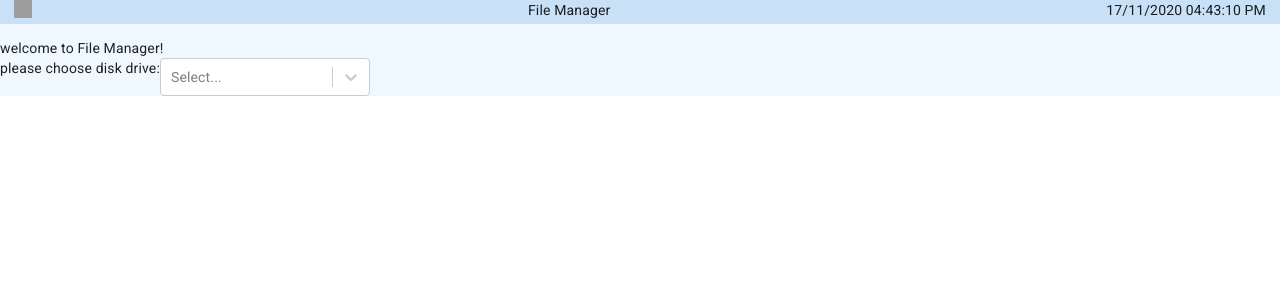
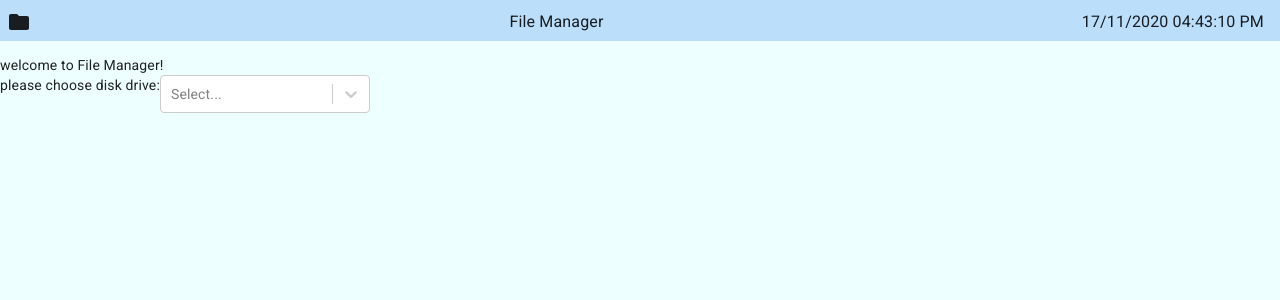
Before and after one commit to dinzone/file-manager, a React (Create React App) app in the folder client/: page / in a window 1280 px wide. Shown: the top 300 px of the page. Built offline with nearby package versions, Linux system fonts and the light colour scheme; grey boxes are pictures that could not be loaded.

Commit message:
make the navBar with material ui

```diff
--- a/client/src/App.js
+++ b/client/src/App.js
@@ -1,8 +1,8 @@
-import {Provider} from 'react-redux';
-
+import { Provider } from 'react-redux';
 import store from './redux/store';
 
-import styled from 'styled-components';
+import { Box } from '@material-ui/core';
+import { makeStyles } from '@material-ui/core/styles';
 
 import {BrowserRouter as Router, Switch, Route} from 'react-router-dom';
 
@@ -11,16 +11,21 @@ import FileList from './components/FileList';
 import WelcomePage from './components/WelcomePage';
 import NavRouter from './components/NavRouter';
 
-const StyledDiv = styled.div`
-  background-color:aliceblue;
-`;
+const useStyles = makeStyles((theme)=>({
+  root:{
+    background: theme.palette.primary.light,
+    width: '100%',
+    height: '100%'
+  }
+}));
 
 function App() {
+  const classes = useStyles();
   return (
     <Provider store={store}>
-    <StyledDiv>
-      <NavBar></NavBar>
+      <Box className={classes.root}>
         <Router>
+        <NavBar/>
           <Switch>
             <Route path='/:dirPath'>
               <NavRouter></NavRouter>
@@ -31,7 +36,7 @@ function App() {
             </Route>
           </Switch>
         </Router>
-    </StyledDiv>
+      </Box>
     </Provider>
   );
 }
--- a/client/src/components/NavBar/NavBar.jsx
+++ b/client/src/components/NavBar/NavBar.jsx
@@ -1,40 +1,41 @@
-import styled from 'styled-components';
+import { Folder } from '@material-ui/icons';
 
-import folderIcon from '../../assets/folderIcon.jpg'
+import { makeStyles } from '@material-ui/core/styles';
+import { Box, Typography } from '@material-ui/core';
 
-const NavHolder = styled.div`
-    display: flex;
-    justify-content: space-between;
-    margin-bottom: 1em;
-    padding-bottom: 0.3em;
-    background-color:#c8e1f7;
-    user-select:none;
-`;
-
-const TimeDiv = styled.div`
-    margin-right: 1em;
-`;
-
-const IconDiv = styled.img`
-    margin-left: 1em;
-    width: 1.3em;
-    height: 1.3em;
-`;
+const useStyles = makeStyles((theme) => ({
+    root: {
+        background: theme.palette.primary.main,
+        justifyContent: 'space-between',
+        marginBottom: '1em',
+        paddingBottom: '0.5em',
+        paddingTop: '0.7em',
+        userSelect: 'none',
+        display: 'flex',
+    },
+    folderIcon: {
+        marginLeft: '0.3em',
+        cursor: 'pointer'
+    },
+    time: {
+        marginRight: '1em'
+    }
+}));
 
 const timeFormat = 'DD/MM/YYYY hh:mm:ss A';
 
-function NavBar({ time }) {
-
+function NavBar({ time, onIconClick }) {
+    const classes = useStyles();
     return (
-        <NavHolder>
-            <IconDiv src={folderIcon} />
-            <div>
+        <Box className={classes.root}>
+            <Folder className={classes.folderIcon} onClick={onIconClick} />
+            <Typography>
                 File Manager
-            </div>
-            <TimeDiv>
+            </Typography>
+            <Typography className={classes.time}>
                 {time.format(timeFormat)}
-            </TimeDiv>
-        </NavHolder>
+            </Typography>
+        </Box>
     );
 }
 
--- a/client/src/components/NavBar/NavBarContainer.jsx
+++ b/client/src/components/NavBar/NavBarContainer.jsx
@@ -3,12 +3,17 @@ import { useEffect, useState } from 'react';
 import moment from 'moment'
 
 import NavBar from './NavBar';
+import { useHistory } from 'react-router-dom';
 
 function NavBarContainer() {
     const [currentTime, setCurrentTime] = useState(moment());
+    const history = useHistory();
     let timeInterval = null;
     function setTimeInterval(intevalId) {
         timeInterval = intevalId;
+    }
+    function handleHomeButton() {
+        history.push('/');
     }
     useEffect(() => {
         setTimeInterval(setInterval(() => {
@@ -19,9 +24,9 @@ function NavBarContainer() {
                 clearInterval(timeInterval);
             }
         }
-    })
+    });
     return (
-        <NavBar time={currentTime}></NavBar>
+        <NavBar time={currentTime} onIconClick={handleHomeButton}></NavBar>
     );
 }
 
```
Lines whose indentation alone changed are shown as unchanged.
